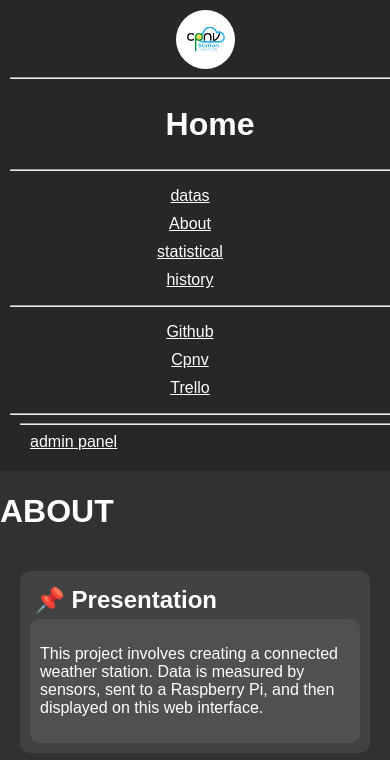
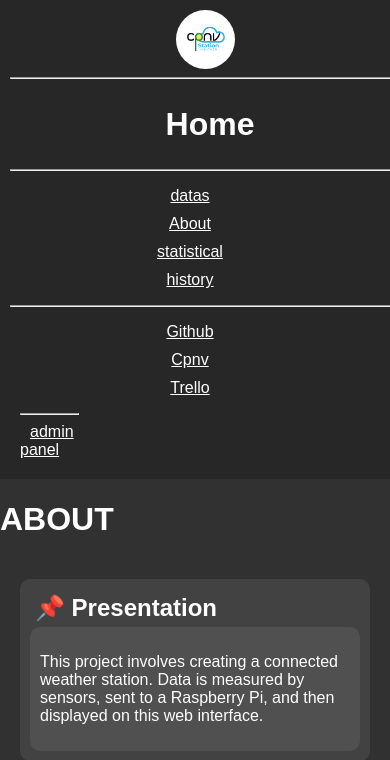
Before and after one commit to pj43svh/MA-Metier-Station-Meteo, a Flask app: page /about in a window 390 px wide. Shown: the top 760 px of the page. Run offline with Flask 3, Linux system fonts and the light colour scheme.

Commit message:
supression de la bar pour la version responsive dans le menu

```diff
--- a/app/static/style.css
+++ b/app/static/style.css
@@ -23,7 +23,7 @@ nav .logo {
 nav {
     margin-right: 10px;
     padding: 10px;
-    width: 15vw;
+    min-width: 15vw;
     background-color: #272727;
     flex-direction: row;
     min-height: calc(100vh - 20px);
@@ -71,7 +71,8 @@ nav footer{
     color: white;
     text-align: left;
     margin-left: 10px;
-    width: 15vw;
+    max-width: 15vw;
+    min-width: 15vw;
     margin-bottom: 10px;
 }
 .content {
@@ -143,6 +144,7 @@ canvas {
     nav footer{
         position: relative;
         width: 100%;
+        text-align: center;
     }
     canvas{
         width: auto;
--- a/app/templates/about.html
+++ b/app/templates/about.html
@@ -29,7 +29,6 @@
                 <li><a href="https://cpnv.ch">Cpnv</a></li>
                 <li><a href="https://trello.com/b/mbKZJSjJ/station-m%C3%A9t%C3%A9o-esp32-rpi">Trello</a></li>
             </ul>
-            <hr>
         </header>
         <footer>
             <hr>
--- a/app/templates/admin.html
+++ b/app/templates/admin.html
@@ -28,7 +28,6 @@
                 <li><a href="https://github.com/pj43svh/MA-Metier-Station-Meteo">Github</a></li>
                 <li><a href="https://cpnv.ch">Cpnv</a></li>
             </ul>
-            <hr>
         </header>
         <footer>
             <hr>
--- a/app/templates/history.html
+++ b/app/templates/history.html
@@ -29,7 +29,6 @@
                 <li><a href="https://cpnv.ch">Cpnv</a></li>
                 <li><a href="https://trello.com/b/mbKZJSjJ/station-m%C3%A9t%C3%A9o-esp32-rpi">Trello</a></li>
             </ul>
-            <hr>
         </header>
         <footer>
             <hr>
--- a/app/templates/statistical.html
+++ b/app/templates/statistical.html
@@ -30,7 +30,6 @@
                 <li><a href="https://cpnv.ch">Cpnv</a></li>
                 <li><a href="https://trello.com/b/mbKZJSjJ/station-m%C3%A9t%C3%A9o-esp32-rpi">Trello</a></li>
             </ul>
-            <hr>
         </header>
         <footer>
             <hr>
```
Also changed, not shown: app/static/graph_Humidity levels.png (deleted), app/static/graph_Pressures.png (deleted), app/static/graph_Temperatures.png (deleted), 1 other file.
